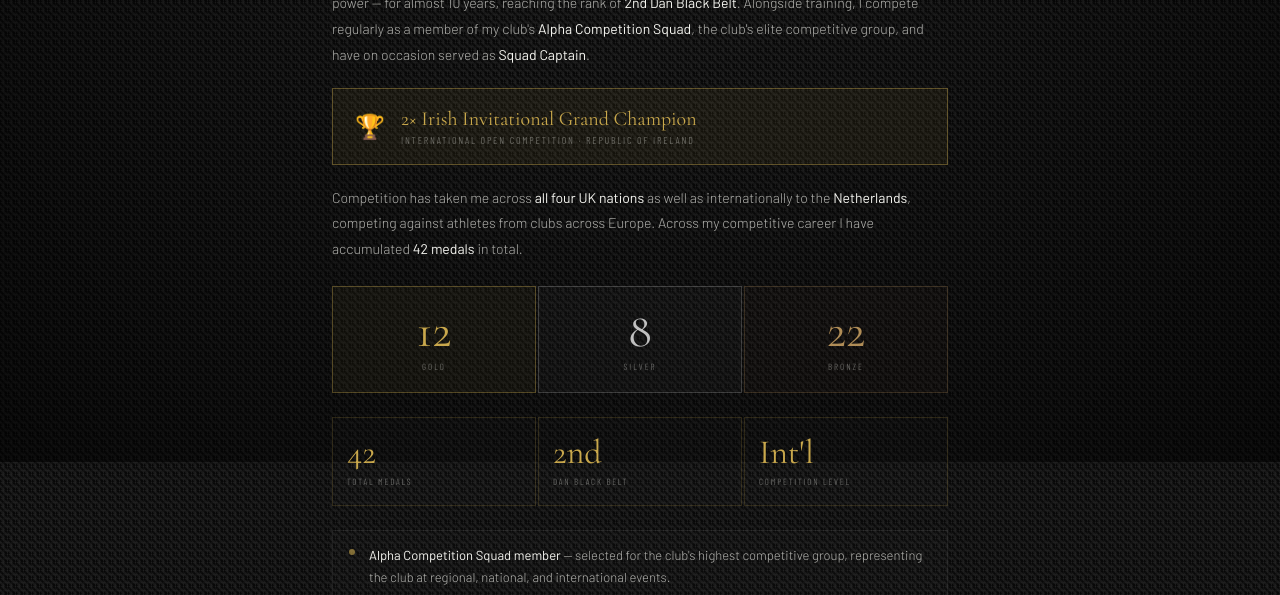
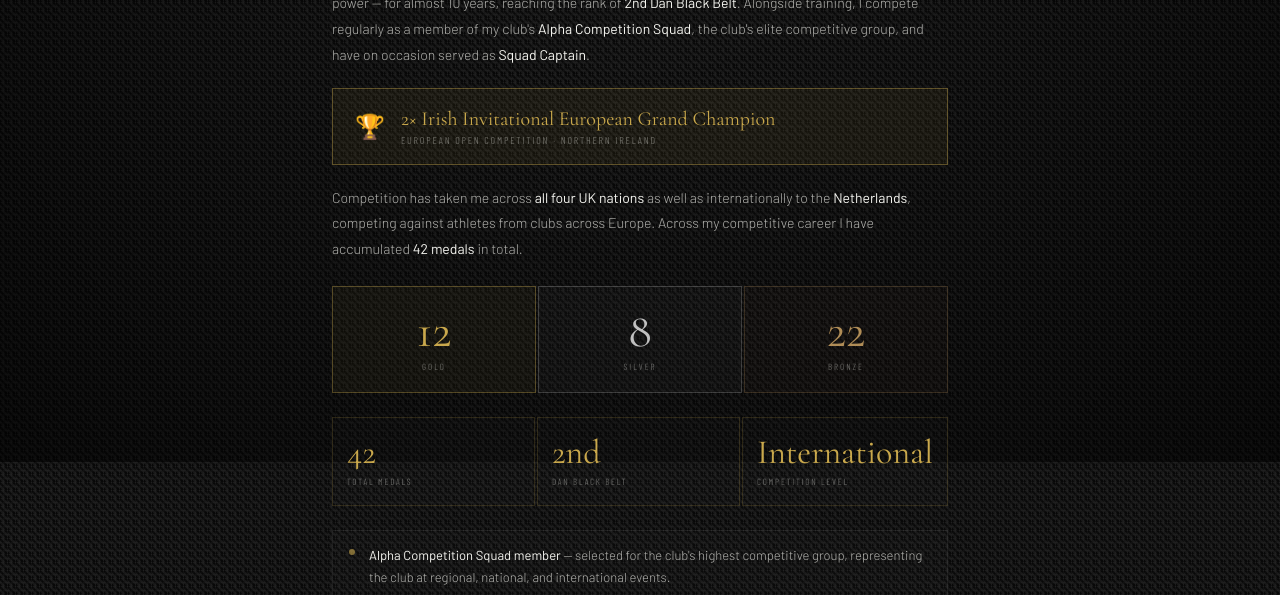
Before and after one commit to jrfoster09/jrfoster09.github.io, a Jekyll site: the page built from portfolio/hobbies.html, in a window 1280 px wide. Shown: the part 438-1033 px from the top of the page. Built offline with Jekyll 4.4.1, drawn with Linux system fonts in a browser that asks for light colours; some web fonts are replaced.

Commit message:
Update hobbies.html

```diff
--- a/portfolio/hobbies.html
+++ b/portfolio/hobbies.html
@@ -312,8 +312,8 @@ label: Outside the classroom
   <div class="achievement-banner">
     <div class="achievement-icon">🏆</div>
     <div>
-      <div class="achievement-title">2× Irish Invitational Grand Champion</div>
-      <div class="achievement-sub">International open competition · Republic of Ireland</div>
+      <div class="achievement-title">2× Irish Invitational European Grand Champion</div>
+      <div class="achievement-sub">European open competition · Northern Ireland</div>
     </div>
   </div>
 
@@ -351,7 +351,7 @@ label: Outside the classroom
       <div class="stat-box-label">Dan black belt</div>
     </div>
     <div class="stat-box">
-      <div class="stat-box-value">Int'l</div>
+      <div class="stat-box-value">International</div>
       <div class="stat-box-label">Competition level</div>
     </div>
   </div>
```
